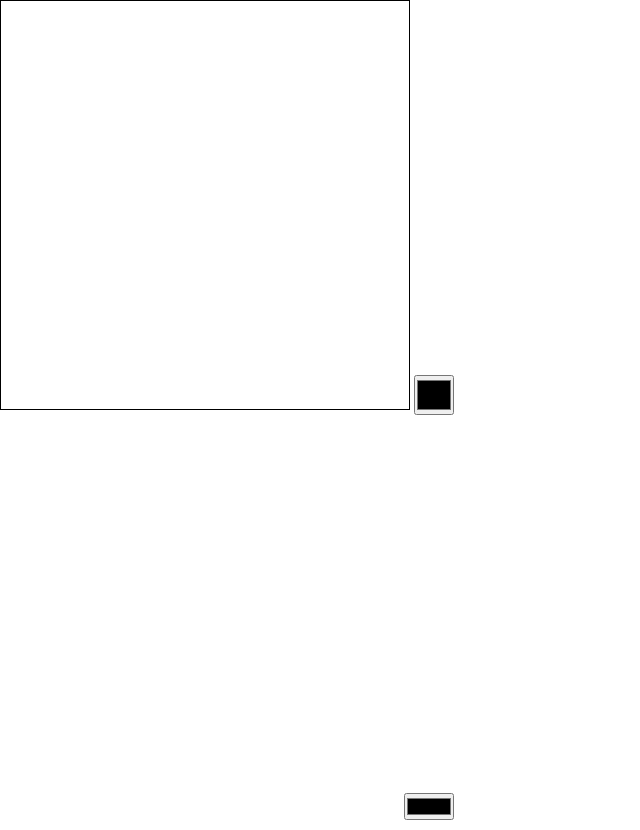
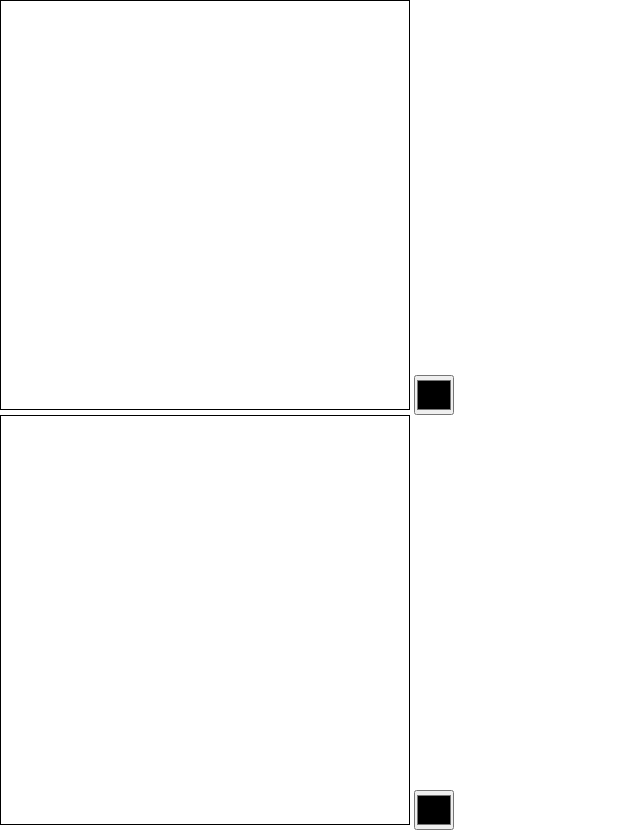
Before and after one commit to YuriShevchuk/canvas, a plain HTML site: page index.html in a window 1280 px wide. Shown: the whole page, without its empty margins (0-640 px from the left). Drawn offline with Linux system fonts and the light colour scheme.

Commit message:
styles for second canvas

```diff
--- a/css/style.css
+++ b/css/style.css
@@ -17,3 +17,17 @@
   width: 40px;
   height: 40px;
 }
+
+.card2 {
+  vertical-align: bottom;
+}
+
+#cnv2 {
+  padding: 4px;
+  border: 1px solid black;
+}
+
+#color2 {
+  width: 40px;
+  height: 40px;
+}
```
